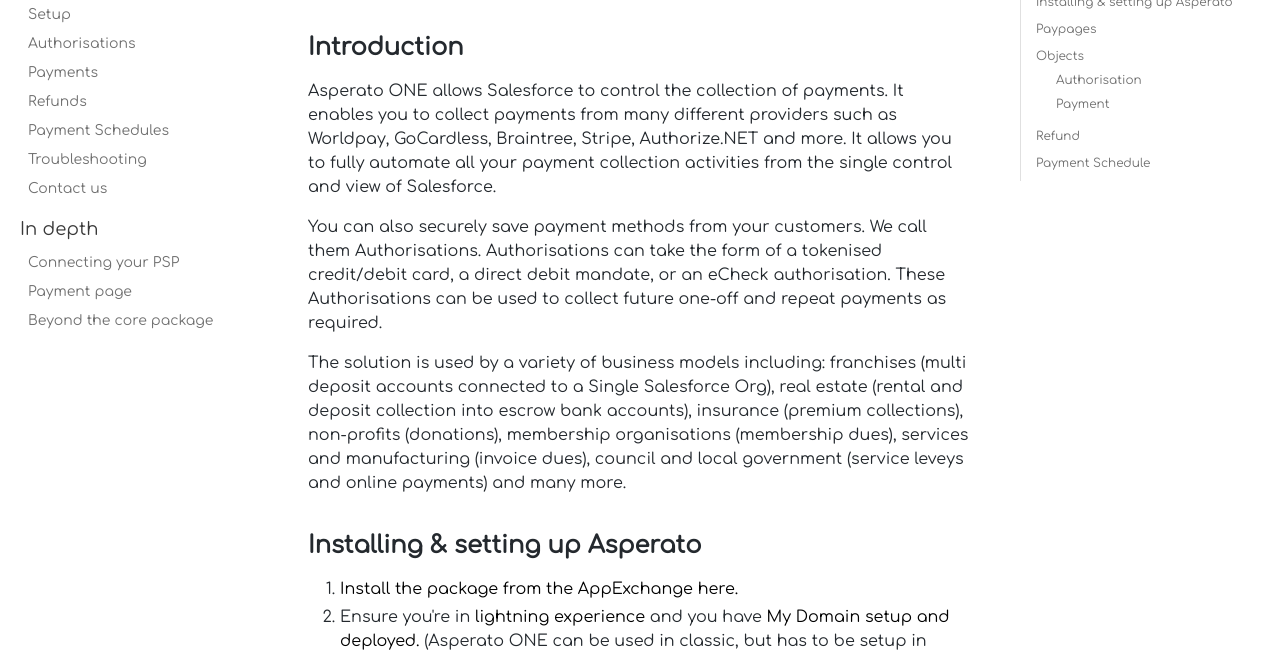
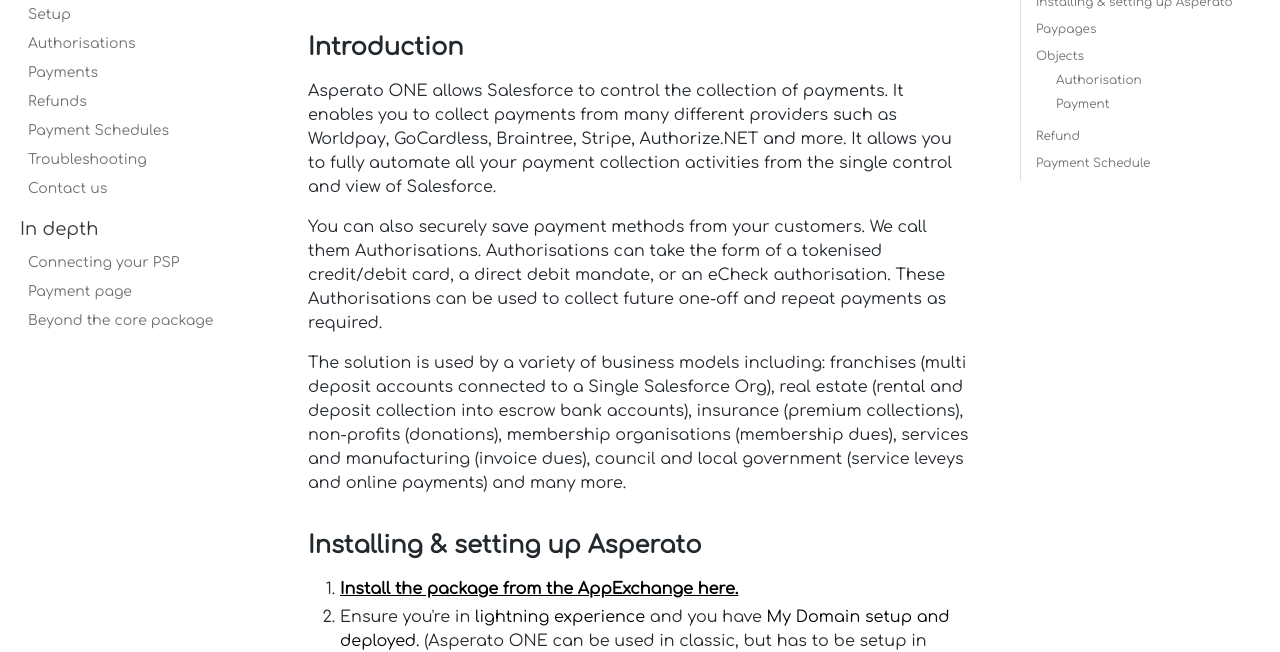
Before and after one commit to Divajain/userdocs, a plain HTML site: page docs/overview.html in a window 1280 px wide. Shown: the part 157-809 px from the top of the page. Drawn offline with nearby package versions, Linux system fonts and the light colour scheme.

Commit message:
Deploy website
Deploy website version based on 4dec7054640db7a1556257e1f56af4e54e0f0ed4

```diff
--- a/docs/overview.html
+++ b/docs/overview.html
@@ -56,7 +56,7 @@
 <p>The solution is used by a variety of business models including: franchises (multi deposit accounts connected to a Single Salesforce Org), real estate (rental and deposit collection into escrow bank accounts), insurance (premium collections), non-profits (donations), membership organisations (membership dues), services and manufacturing (invoice dues), council and local government (service leveys and online payments) and many more.</p>
 <h2><a class="anchor" aria-hidden="true" id="installing-setting-up-asperato"></a><a href="#installing-setting-up-asperato" aria-hidden="true" class="hash-link"><svg class="hash-link-icon" aria-hidden="true" height="16" version="1.1" viewBox="0 0 16 16" width="16"><path fill-rule="evenodd" d="M4 9h1v1H4c-1.5 0-3-1.69-3-3.5S2.55 3 4 3h4c1.45 0 3 1.69 3 3.5 0 1.41-.91 2.72-2 3.25V8.59c.58-.45 1-1.27 1-2.09C10 5.22 8.98 4 8 4H4c-.98 0-2 1.22-2 2.5S3 9 4 9zm9-3h-1v1h1c1 0 2 1.22 2 2.5S13.98 12 13 12H9c-.98 0-2-1.22-2-2.5 0-.83.42-1.64 1-2.09V6.25c-1.09.53-2 1.84-2 3.25C6 11.31 7.55 13 9 13h4c1.45 0 3-1.69 3-3.5S14.5 6 13 6z"></path></svg></a>Installing &amp; setting up Asperato</h2>
 <ol>
-<li><a target="_blank" href="https://appexchange.salesforce.com/appxListingDetail?listingId=a0N3A00000EcrOnUAJ">Install the package from the AppExchange here.</a></li>
+<li><a target="_blank" style="text-decoration: underline; font-weight: bold;" href="https://appexchange.salesforce.com/appxListingDetail?listingId=a0N3A00000EcrOnUAJ">Install the package from the AppExchange here.</a></li>
 <li>Ensure you're in <a target="_blank" href="https://help.salesforce.com/articleView?id=lex_enable_turn_on.htm&type=5">lightning experience</a> and you have <a href="https://help.salesforce.com/articleView?id=domain_name_overview.htm&type=5" target="_blank">My Domain setup and deployed.</a> (Asperato ONE can be used in classic, but has to be setup in lightning experience.)</li>
 <li>Navigate to the &quot;Asperato Setup&quot; page on the Asperato ONE app.</li>
 <li>Click the &quot;Connect Salesforce to Asperato&quot; button.</li>
```
Also changed, not shown: docs/overview/index.html (+1 -1 lines).
